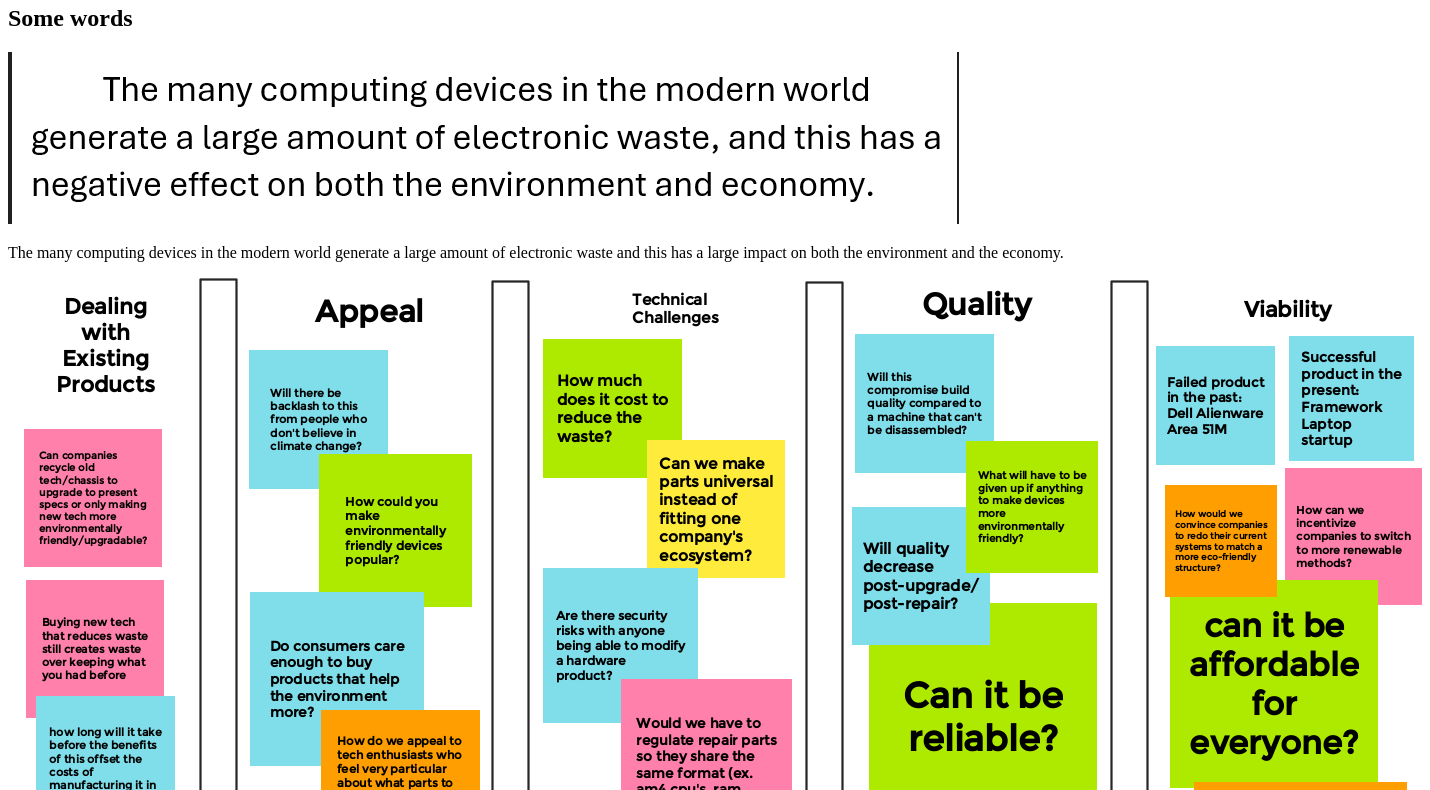
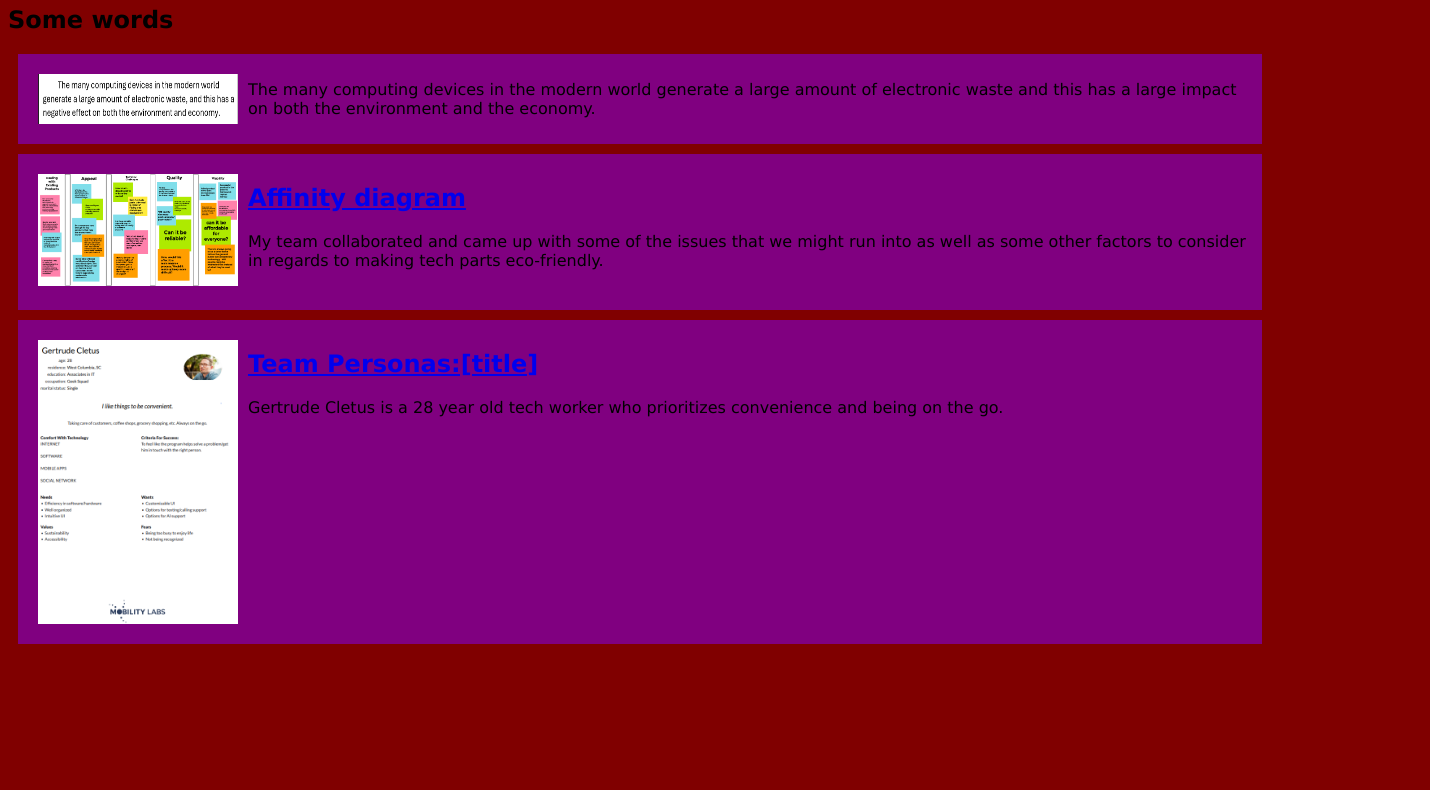
Before and after one commit to KlinxGT/KlinxGT.github.io, a plain HTML site: page index.html in a window 1280 px wide. Shown: the part 75-865 px from the top of the page, 1430 px wide, since content can reach past the window. After the commit the page ends 800 px from the top, so only its background shows below. Drawn offline with Linux system fonts and the light colour scheme.

Commit message:
Add files via upload

```diff
--- a/index.html
+++ b/index.html
@@ -2,6 +2,8 @@
 <html>
   <head>
     <title>CSCE 190: Xin Lin</title>
+    <link rel="stylesheet" href ="styles.css"/>
+  </head>
     <body>
       <h1>Xin Lin </h1>
       <h2>Some words</h2>
@@ -27,6 +29,22 @@
         </section>
       </section>
 
+      <!-- Personas Assignment -->
+      <section class="assignment">
+        <img src= "Images/gertrude.png"/>
+        <section class ="assign-det">
+          <a href="files/all-personas.pdf">
+              <h2>
+                Team Personas:[title]
+                <!--Not sure if we've made a title for our project yet so I'll
+                change it when we do.-->
+              </h2>
+          </a>
+          <p>
+            Gertrude Cletus is a 28 year old tech worker who prioritizes
+            convenience and being on the go.
+          </p>
+        </section>
+      </section>
     </body>
-  </head>
 </html>
--- /dev/null
+++ b/styles.css
@@ -0,0 +1,23 @@
+body
+{
+    background: maroon;
+    font-family: 'Lucida Sans', 'Lucida Sans Regular', 'Lucida Grande', 'Lucida Sans Unicode', Geneva, Verdana, sans-serif;
+
+}
+h1
+{
+    color:goldenrod;
+    text-align: center;
+}
+.assignment
+{
+display: flex;
+padding: 10px;
+margin: 10px;
+background: purple;
+}
+.assignment img
+{
+width: 200px;
+padding: 10px;
+}
```
Also changed, not shown: Images/gertrude.png (added), 1 other file.
